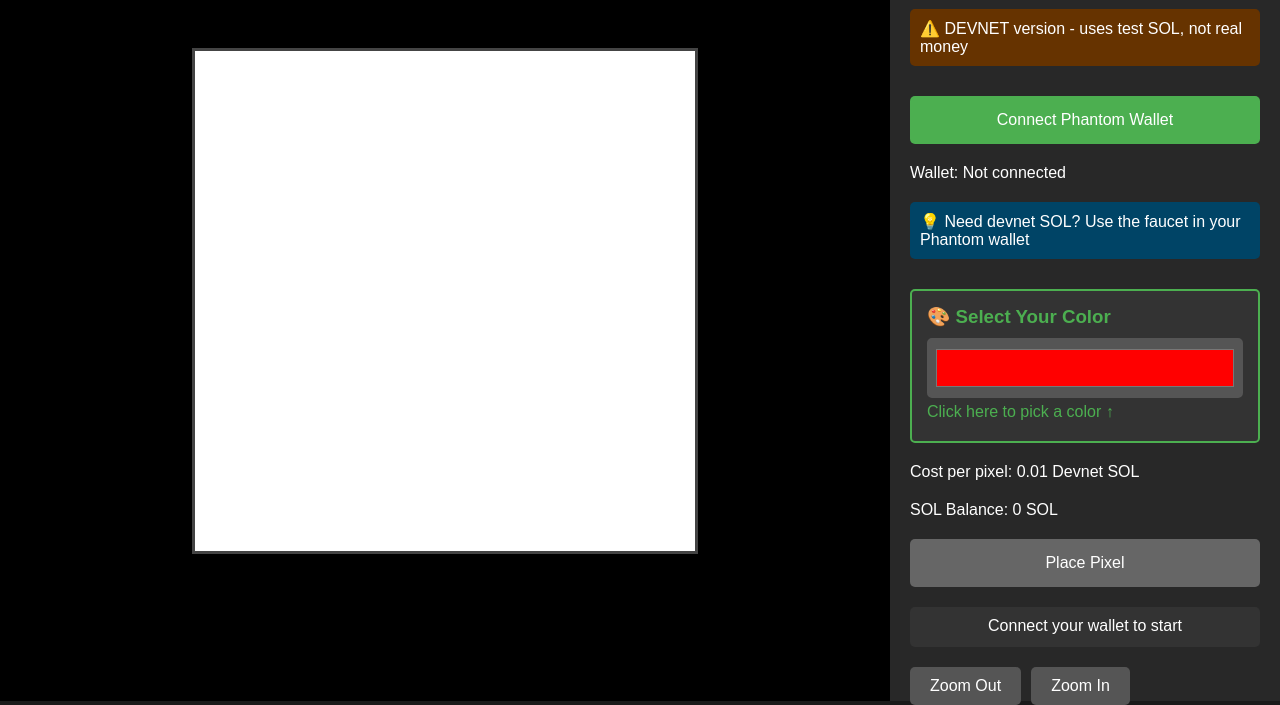
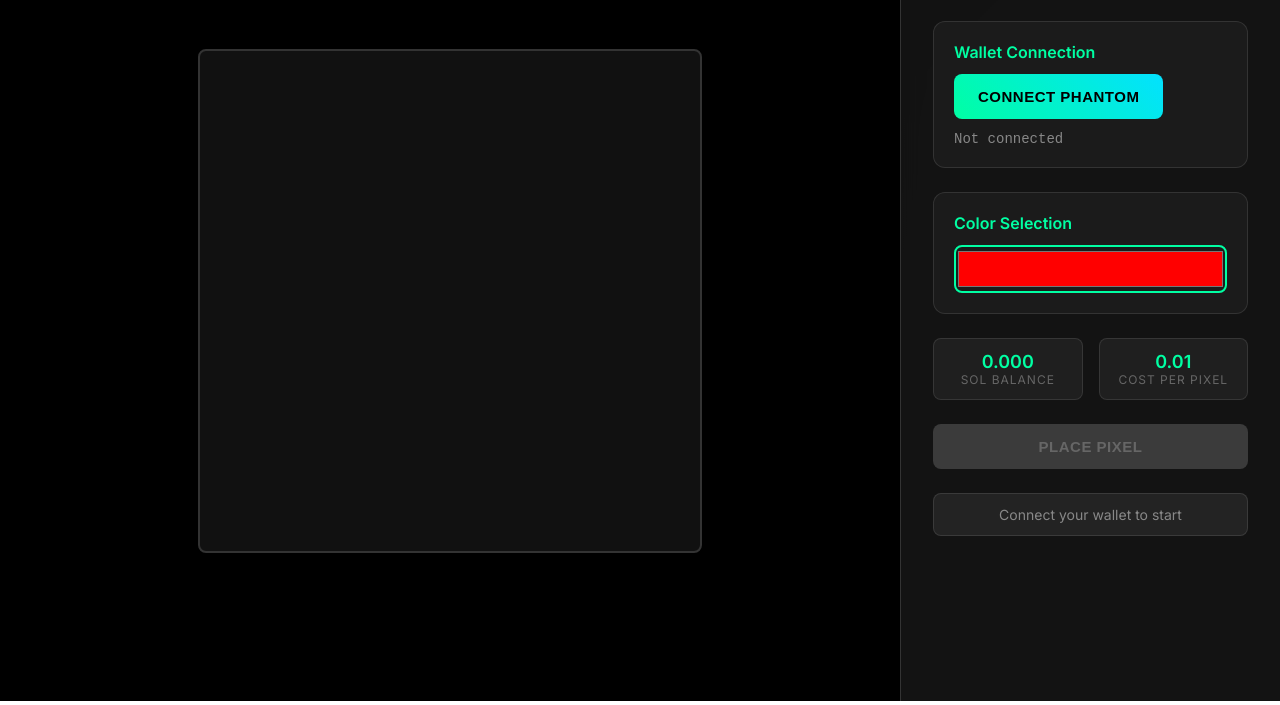
Before and after one commit to GageyGee/place-clone, a website: page index.html in a window 1280 px wide. Shown: the part 99-804 px from the top of the page. Drawn offline with Linux system fonts and the light colour scheme; a script that the page names is missing.

Commit message:
Update index.html

```diff
--- a/index.html
+++ b/index.html
@@ -3,14 +3,21 @@
 <head>
     <meta charset="UTF-8">
     <meta name="viewport" content="width=device-width, initial-scale=1.0">
-    <title>Place Clone - Devnet</title>
+    <title>SolPlace - Pixel Art on Solana</title>
     <script src="https://unpkg.com/@solana/web3.js@latest/lib/index.iife.js"></script>
+    <link href="https://fonts.googleapis.com/css2?family=Inter:wght@400;500;600;700&display=swap" rel="stylesheet">
     <style>
+        * {
+            margin: 0;
+            padding: 0;
+            box-sizing: border-box;
+        }
+
         body {
-            margin: 0;
-            font-family: Arial, sans-serif;
-            background-color: #1a1a1a;
-            color: white;
+            font-family: 'Inter', sans-serif;
+            background: linear-gradient(135deg, #0a0a0a 0%, #1a1a1a 100%);
+            color: #ffffff;
+            height: 100vh;
             overflow: hidden;
         }
 
@@ -25,95 +32,171 @@
             justify-content: center;
             align-items: center;
             overflow: auto;
-            background-color: #000;
+            background: #000;
+            position: relative;
         }
 
         #canvas {
             cursor: crosshair;
             image-rendering: pixelated;
-            background-color: white;
-            border: 3px solid #444;
+            background-color: #111;
+            border: 2px solid #333;
+            border-radius: 8px;
+            transition: transform 0.1s ease;
         }
 
         #sidebar {
-            width: 350px;
-            background-color: #282828;
-            padding: 20px;
+            width: 380px;
+            background: rgba(20, 20, 20, 0.95);
+            border-left: 1px solid #333;
+            padding: 32px;
             display: flex;
             flex-direction: column;
-            gap: 20px;
+            gap: 24px;
+            backdrop-filter: blur(10px);
+        }
+
+        .logo {
+            font-size: 32px;
+            font-weight: 700;
+            background: linear-gradient(45deg, #00FFA3, #03E1FF, #DC1FFF);
+            -webkit-background-clip: text;
+            -webkit-text-fill-color: transparent;
+            margin-bottom: 8px;
+        }
+
+        .card {
+            background: rgba(30, 30, 30, 0.8);
+            border: 1px solid rgba(255, 255, 255, 0.1);
+            border-radius: 12px;
+            padding: 20px;
+            backdrop-filter: blur(5px);
+        }
+
+        .card-title {
+            font-size: 16px;
+            font-weight: 600;
+            margin-bottom: 12px;
+            color: #00FFA3;
         }
 
         button {
-            padding: 15px;
-            background-color: #4CAF50;
+            padding: 14px 24px;
+            background: linear-gradient(45deg, #00FFA3, #03E1FF);
             border: none;
-            border-radius: 5px;
-            color: white;
-            font-size: 16px;
+            border-radius: 8px;
+            color: #000;
+            font-size: 15px;
+            font-weight: 600;
             cursor: pointer;
+            transition: all 0.3s ease;
+            text-transform: uppercase;
+            letter-spacing: 0.5px;
+        }
+
+        button:hover {
+            transform: translateY(-2px);
+            box-shadow: 0 4px 12px rgba(0, 255, 163, 0.3);
         }
 
         button:disabled {
-            background-color: #666;
+            background: rgba(100, 100, 100, 0.5);
+            transform: none;
+            box-shadow: none;
             cursor: not-allowed;
+            color: #666;
         }
 
-        #status-message {
-            padding: 10px;
-            border-radius: 5px;
-            background-color: #333;
-            min-height: 20px;
-            text-align: center;
-        }
-
-        .color-section {
-            border: 2px solid #4CAF50;
-            border-radius: 5px;
-            padding: 15px;
-            background-color: #333;
-        }
-
-        .color-section h3 {
-            margin: 0 0 10px 0;
-            color: #4CAF50;
+        #wallet-info {
+            font-size: 14px;
+            color: #888;
+            font-family: monospace;
         }
 
         #color-picker {
             width: 100%;
-            height: 60px;
-            padding: 5px;
-            border: 2px solid #555;
-            border-radius: 5px;
-            background-color: #555;
+            height: 48px;
+            padding: 0;
+            border: 2px solid #00FFA3;
+            border-radius: 8px;
+            background-color: transparent;
+            cursor: pointer;
+            transition: all 0.3s ease;
         }
 
-        .warning {
-            background-color: #663300;
-            padding: 10px;
-            border-radius: 5px;
-            margin-bottom: 10px;
+        #color-picker:hover {
+            box-shadow: 0 0 12px rgba(0, 255, 163, 0.3);
         }
 
-        .info {
-            background-color: #004466;
-            padding: 10px;
-            border-radius: 5px;
-            margin-bottom: 10px;
+        #status-message {
+            padding: 12px;
+            border-radius: 8px;
+            background: rgba(40, 40, 40, 0.8);
+            text-align: center;
+            font-size: 14px;
+            color: #888;
+            border: 1px solid rgba(255, 255, 255, 0.1);
         }
 
-        #zoom-controls {
-            display: flex;
-            gap: 10px;
+        .gradient-text {
+            background: linear-gradient(45deg, #00FFA3, #DC1FFF);
+            -webkit-background-clip: text;
+            -webkit-text-fill-color: transparent;
+            font-weight: 600;
         }
 
-        .zoom-button {
-            padding: 10px 20px;
-            background-color: #555;
-            border: none;
-            border-radius: 5px;
-            color: white;
-            cursor: pointer;
+        .stats {
+            display: grid;
+            grid-template-columns: 1fr 1fr;
+            gap: 16px;
+        }
+
+        .stat-card {
+            background: rgba(40, 40, 40, 0.6);
+            border: 1px solid rgba(255, 255, 255, 0.1);
+            border-radius: 8px;
+            padding: 12px;
+            text-align: center;
+        }
+
+        .stat-value {
+            font-size: 18px;
+            font-weight: 600;
+            color: #00FFA3;
+        }
+
+        .stat-label {
+            font-size: 12px;
+            color: #666;
+            text-transform: uppercase;
+            letter-spacing: 1px;
+        }
+
+        .connected-indicator {
+            width: 8px;
+            height: 8px;
+            background: #00FFA3;
+            border-radius: 50%;
+            display: inline-block;
+            margin-right: 8px;
+        }
+
+        ::-webkit-scrollbar {
+            width: 6px;
+            height: 6px;
+        }
+
+        ::-webkit-scrollbar-track {
+            background: #111;
+        }
+
+        ::-webkit-scrollbar-thumb {
+            background: #333;
+            border-radius: 3px;
+        }
+
+        ::-webkit-scrollbar-thumb:hover {
+            background: #444;
         }
     </style>
 </head>
@@ -123,34 +206,39 @@
             <canvas id="canvas" width="500" height="500"></canvas>
         </div>
         <div id="sidebar">
-            <h2>Place Clone - Devnet</h2>
-
-            <div class="warning">
-                ⚠️ DEVNET version - uses test SOL, not real money
+            <div>
+                <h1 class="logo">SolPlace</h1>
+                <p style="color: #666; font-size: 14px;">Collaborative pixel art on Solana</p>
             </div>
 
-            <button id="connect-wallet">Connect Phantom Wallet</button>
-            <div>Wallet: <span id="wallet-address">Not connected</span></div>
-
-            <div class="info">
-                💡 Need devnet SOL? Use the faucet in your Phantom wallet
+            <div class="card">
+                <div class="card-title">Wallet Connection</div>
+                <button id="connect-wallet">Connect Phantom</button>
+                <p id="wallet-info" style="margin-top: 12px;">
+                    <span class="connected-indicator" style="display: none;"></span>
+                    <span id="wallet-address">Not connected</span>
+                </p>
             </div>
 
-            <div class="color-section">
-                <h3>🎨 Select Your Color</h3>
+            <div class="card">
+                <div class="card-title">Color Selection</div>
                 <input type="color" id="color-picker" value="#ff0000">
-                <p style="margin: 5px 0; color: #4CAF50;">Click here to pick a color ↑</p>
             </div>
 
-            <div>Cost per pixel: 0.01 Devnet SOL</div>
-            <div id="balance">SOL Balance: 0 SOL</div>
+            <div class="stats">
+                <div class="stat-card">
+                    <div class="stat-value" id="balance">0.000</div>
+                    <div class="stat-label">SOL Balance</div>
+                </div>
+                <div class="stat-card">
+                    <div class="stat-value">0.01</div>
+                    <div class="stat-label">Cost per Pixel</div>
+                </div>
+            </div>
+
             <button id="place-pixel" disabled>Place Pixel</button>
+
             <div id="status-message">Connect your wallet to start</div>
-
-            <div id="zoom-controls">
-                <button class="zoom-button" onclick="zoom(0.8)">Zoom Out</button>
-                <button class="zoom-button" onclick="zoom(1.2)">Zoom In</button>
-            </div>
         </div>
     </div>
 
@@ -171,7 +259,8 @@
         const placePixelBtn = document.getElementById('place-pixel');
         const statusMessage = document.getElementById('status-message');
         const walletAddressSpan = document.getElementById('wallet-address');
-        const balanceDiv = document.getElementById('balance');
+        const balanceSpan = document.getElementById('balance');
+        const connectedIndicator = document.querySelector('.connected-indicator');
 
         // State
         let selectedPixel = null;
@@ -184,22 +273,18 @@
         // Initialize Solana connection to devnet
         function initSolana() {
             connection = new solanaWeb3.Connection('https://api.devnet.solana.com');
-            console.log('Connected to Solana devnet');
         }
 
         // Initialize WebSocket connection
         function initWebSocket() {
-            console.log('Connecting to WebSocket at:', WS_URL);
             ws = new WebSocket(WS_URL);
 
             ws.onopen = () => {
-                console.log('WebSocket connected');
                 updateStatus('Connected to server');
             };
 
             ws.onmessage = (event) => {
                 const data = JSON.parse(event.data);
-                console.log('WebSocket message:', data);
 
                 if (data.type === 'canvas_state') {
                     pixelState = data.pixels || {};
@@ -211,25 +296,20 @@
             };
 
             ws.onclose = () => {
-                console.log('WebSocket disconnected');
                 updateStatus('Disconnected from server');
                 setTimeout(initWebSocket, 5000);
-            };
-
-            ws.onerror = (error) => {
-                console.error('WebSocket error:', error);
             };
         }
 
         // Update canvas with pixel data
         function updateCanvasState(pixels) {
-            ctx.fillStyle = '#ffffff';
+            ctx.fillStyle = '#111111';
             ctx.fillRect(0, 0, canvas.width, canvas.height);
 
             Object.entries(pixels).forEach(([key, color]) => {
                 const [x, y] = key.split(',').map(Number);
                 ctx.fillStyle = color;
-                ctx.fillRect(x * 5, y * 5, 5, 5); // Scale pixels to 5x5
+                ctx.fillRect(x * 5, y * 5, 5, 5);
             });
 
             if (selectedPixel) {
@@ -245,7 +325,7 @@
 
         // Highlight selected pixel
         function highlightPixel(x, y) {
-            ctx.strokeStyle = '#00ff00';
+            ctx.strokeStyle = '#00FFA3';
             ctx.lineWidth = 2;
             ctx.strokeRect(x * 5, y * 5, 5, 5);
         }
@@ -253,7 +333,6 @@
         // Connect to Phantom wallet
         async function connectWallet() {
             try {
-                console.log('Attempting to connect to Phantom wallet...');
                 const { solana } = window;
                 if (!solana || !solana.isPhantom) {
                     throw new Error('Phantom wallet not installed!');
@@ -261,16 +340,15 @@
 
                 const response = await solana.connect();
                 walletAddress = response.publicKey.toString();
-                console.log('Connected to wallet:', walletAddress);
                 walletAddressSpan.textContent = `${walletAddress.slice(0, 6)}...${walletAddress.slice(-4)}`;
                 connectWalletBtn.textContent = 'Connected';
                 connectWalletBtn.disabled = true;
+                connectedIndicator.style.display = 'inline-block';
                 placePixelBtn.disabled = false;
                 updateStatus('Wallet connected!');
 
                 checkBalance();
             } catch (error) {
-                console.error('Wallet connection error:', error);
                 updateStatus(`Error: ${error.message}`);
             }
         }
@@ -280,12 +358,10 @@
             try {
                 const publicKey = new solanaWeb3.PublicKey(walletAddress);
                 const balance = await connection.getBalance(publicKey);
-                const solBalance = balance / 1e9; // Convert lamports to SOL
-                balanceDiv.textContent = `SOL Balance: ${solBalance.toFixed(4)} SOL`;
-                console.log('Balance checked:', solBalance, 'SOL');
+                const solBalance = balance / 1e9;
+                balanceSpan.textContent = solBalance.toFixed(4);
             } catch (error) {
-                console.error('Balance check error:', error);
-                balanceDiv.textContent = 'SOL Balance: Error loading';
+                balanceSpan.textContent = 'Error';
             }
         }
 
@@ -301,8 +377,6 @@
 
             try {
                 const color = colorPicker.value;
-                console.log('Placing pixel:', { x: selectedPixel.x, y: selectedPixel.y, color });
-                console.log('Using treasury address:', TREASURY_ADDRESS);
 
                 // Create transaction
                 const transaction = new solanaWeb3.Transaction().add(
@@ -318,18 +392,13 @@
                 transaction.recentBlockhash = blockhash;
                 transaction.feePayer = new solanaWeb3.PublicKey(walletAddress);
 
-                console.log('Signing transaction...');
                 // Sign and send transaction
                 const { signature } = await window.solana.signAndSendTransaction(transaction);
-                console.log('Transaction signature:', signature);
 
                 // Confirm transaction
-                updateStatus('Confirming transaction...');
                 await connection.confirmTransaction(signature);
-                console.log('Transaction confirmed');
 
                 // Send pixel update to backend
-                console.log('Sending pixel update to backend...');
                 const response = await fetch(`${API_URL}/place-pixel`, {
                     method: 'POST',
                     headers: {
@@ -345,7 +414,6 @@
                 });
 
                 const data = await response.json();
-                console.log('Backend response:', data);
 
                 if (data.success) {
                     updateStatus(`Pixel placed at (${data.x}, ${data.y})!`);
@@ -354,7 +422,6 @@
                     throw new Error(data.error);
                 }
             } catch (error) {
-                console.error('Place pixel error:', error);
                 updateStatus(`Error: ${error.message}`);
             } finally {
                 placePixelBtn.disabled = false;
@@ -366,35 +433,36 @@
             statusMessage.textContent = message;
         }
 
-        // Zoom function
-        function zoom(factor) {
-            currentScale *= factor;
-            canvas.style.transform = `scale(${currentScale})`;
-            canvas.style.transformOrigin = 'top left';
-        }
-
         // Event listeners
         connectWalletBtn.addEventListener('click', connectWallet);
         placePixelBtn.addEventListener('click', placePixel);
 
         canvas.addEventListener('click', (e) => {
             const rect = canvas.getBoundingClientRect();
-            const x = Math.floor((e.clientX - rect.left) / currentScale / 5); // Divide by 5 for pixel size
+            const x = Math.floor((e.clientX - rect.left) / currentScale / 5);
             const y = Math.floor((e.clientY - rect.top) / currentScale / 5);
 
-            if (x >= 0 && x < 100 && y >= 0 && y < 100) { // 100x100 pixel grid
+            if (x >= 0 && x < 100 && y >= 0 && y < 100) {
                 selectedPixel = { x, y };
                 updateCanvasState(pixelState);
                 updateStatus(`Selected pixel: (${x}, ${y})`);
-                console.log('Selected pixel:', selectedPixel);
             }
         });
 
+        // Scroll zoom functionality
+        document.getElementById('canvas-container').addEventListener('wheel', (e) => {
+            e.preventDefault();
+
+            const delta = e.deltaY > 0 ? 0.9 : 1.1;
+            currentScale = Math.max(0.5, Math.min(5, currentScale * delta));
+
+            canvas.style.transform = `scale(${currentScale})`;
+        });
+
         // Initialize
-        console.log('Initializing application...');
         initSolana();
         initWebSocket();
-        updateStatus('Click on any pixel to select it');
+        updateStatus('Connect your wallet to start');
     </script>
 </body>
 </html>
```
